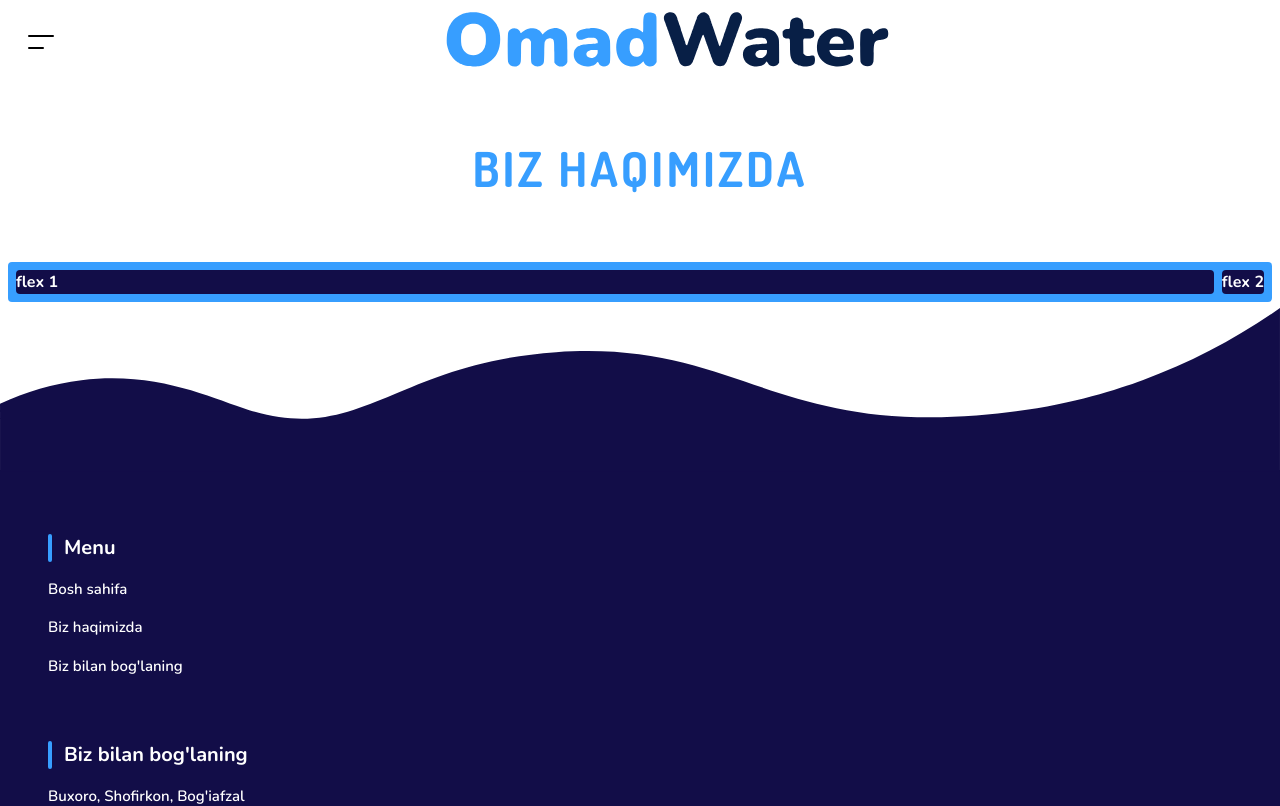
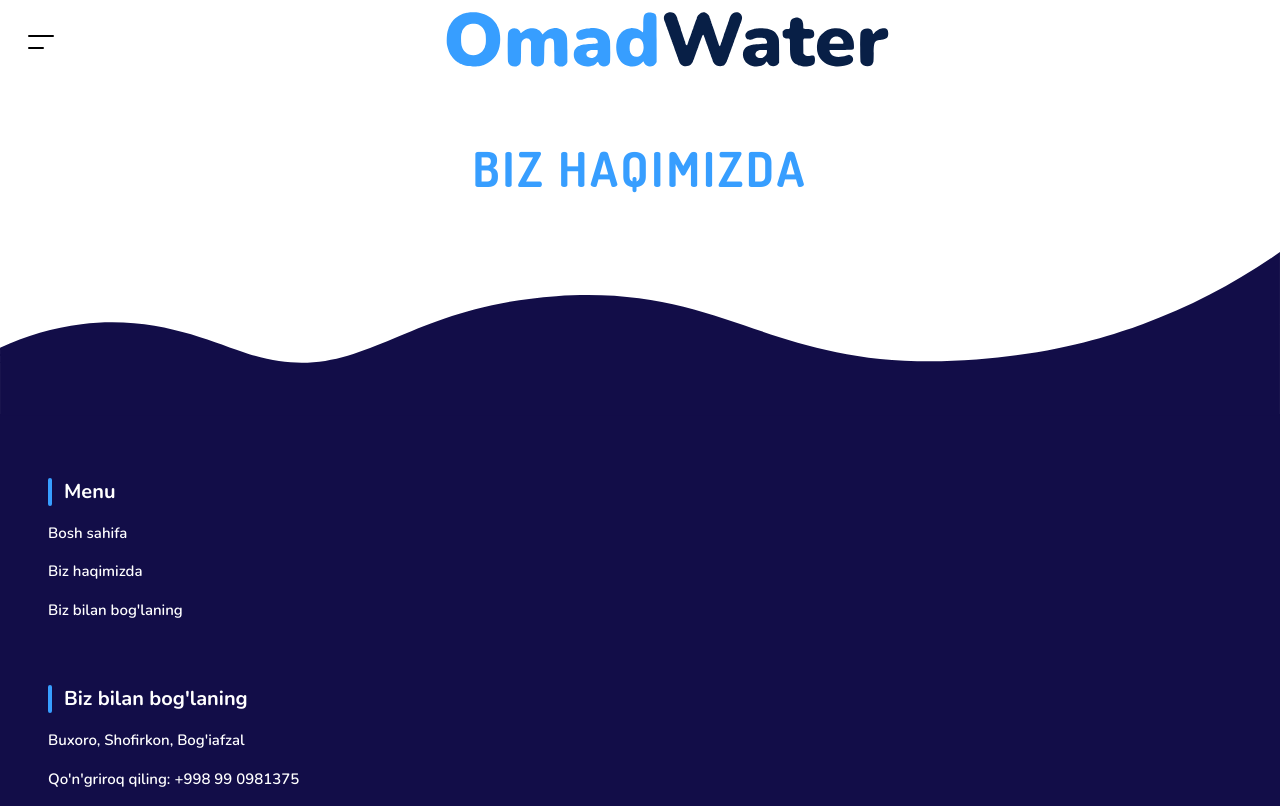
Before and after one commit to Azam2926/omadwater, a Next.js app: page /about in a window 1280 px wide. Shown: the top 806 px of the page. Built offline with nearby package versions, Linux system fonts and the light colour scheme.

Commit message:
Update about.js

```diff
--- a/pages/about.js
+++ b/pages/about.js
@@ -13,10 +13,6 @@ export default function About() {
       </h1>
     </section>
 
-    <div className='flex space-x-2 p-2 m-2 rounded bg-primary text-white'>
-      <div className="rounded font-bold bg-footer flex-grow">flex 1</div>
-      <div className="rounded font-bold bg-footer">flex 2</div>
-    </div>
 
   </>)
 }
```
